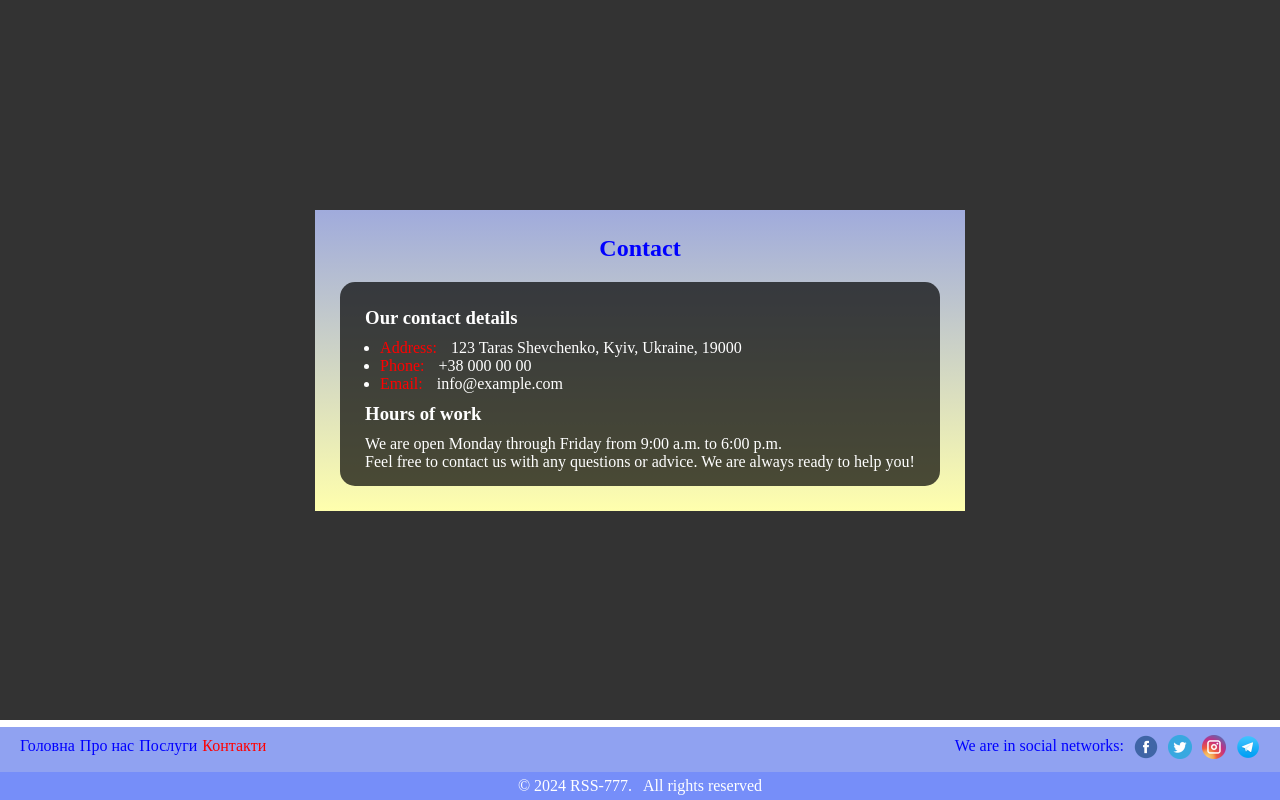
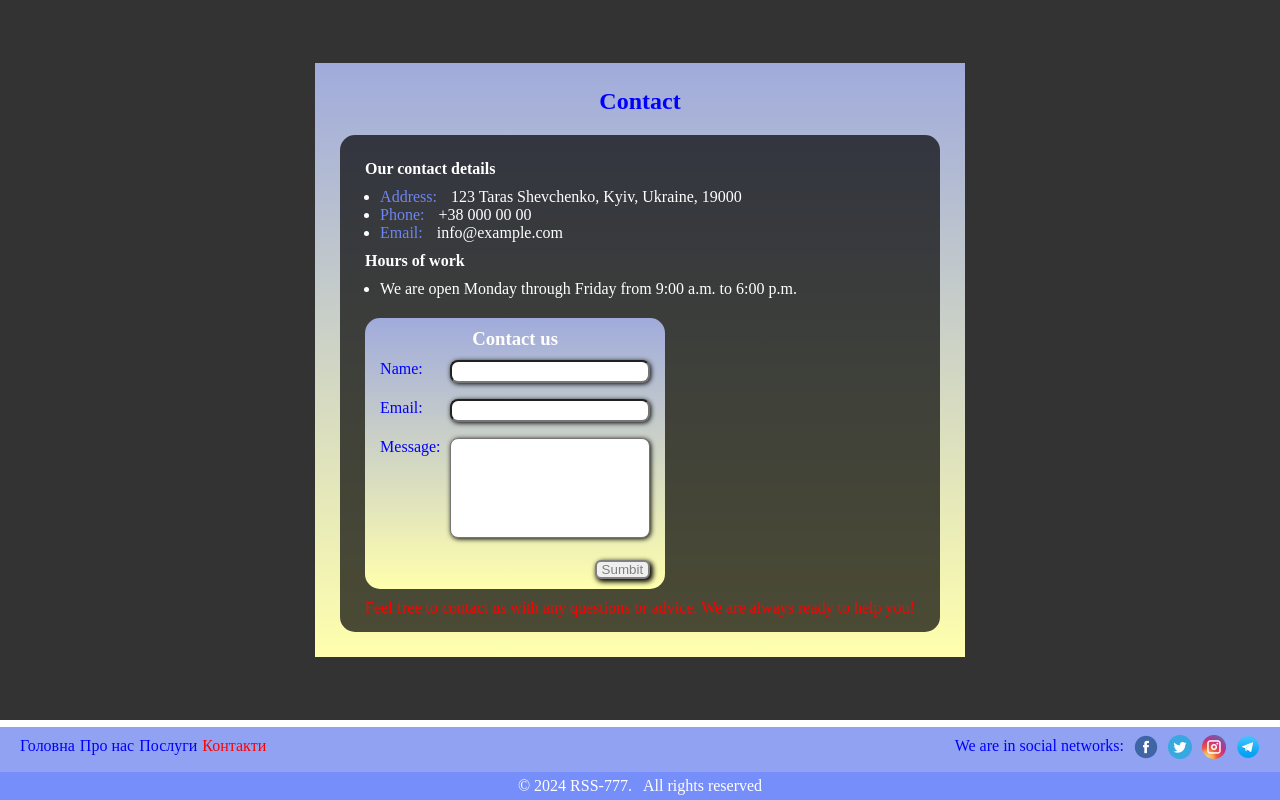
Before and after one commit to RSS-777/internet-shop, a React (Vite) app: page /contact in a window 1280 px wide. Built offline with nearby package versions, Linux system fonts and the light colour scheme; no server answers.

Commit message:
add formMessage

```diff
--- a/package.json
+++ b/package.json
@@ -10,14 +10,17 @@
     "preview": "vite preview"
   },
   "dependencies": {
+    "@hookform/resolvers": "^3.3.4",
     "@reduxjs/toolkit": "^2.1.0",
     "react": "^18.2.0",
     "react-dom": "^18.2.0",
+    "react-hook-form": "^7.50.1",
     "react-redux": "^9.1.0",
     "react-router-dom": "^6.22.0",
     "react-slick": "^0.30.1",
     "slick-carousel": "^1.8.1",
-    "styled-components": "^6.1.8"
+    "styled-components": "^6.1.8",
+    "yup": "^1.3.3"
   },
   "devDependencies": {
     "@types/react": "^18.2.55",
--- a/src/components/ContainerProducts/ContainerProductsStyle.ts
+++ b/src/components/ContainerProducts/ContainerProductsStyle.ts
@@ -45,6 +45,7 @@ export const StyleBlockElement = styled.div`
     text-align: center;
     padding: 10px;
     cursor: pointer;
+    transition: transform 0.5s ease, box-shadow 0.5s ease;
 
     h4 {
       color: blue;
@@ -67,6 +68,5 @@ export const StyleBlockElement = styled.div`
       transform: rotateY(-25deg) rotateX(2deg);
       border: 2px solid #7284D1;
       box-shadow: 4px 3px 6px 0 black;
-      transition: transform 0.5s ease, box-shadow 0.5s ease;
     }
 `;
--- a/src/components/Footer/Footer.tsx
+++ b/src/components/Footer/Footer.tsx
@@ -20,16 +20,16 @@ const Footer: FC = () => {
                 <BlockSocialStyle>
                     <p>We are in social networks:</p>
                     <div>
-                        <a href="https://facebook.com/example">
+                        <a href="https://facebook.com/example" target="_blank">
                             <img src={facebook} />
                         </a>
-                        <a href="https://twitter.com/example">
+                        <a href="https://twitter.com/example" target="_blank">
                             <img src={twiter} />
                         </a>
-                        <a href="https://instagram.com/example">
+                        <a href="https://instagram.com/example" target="_blank">
                             <img src={instagram} />
                         </a>
-                        <a href="https://t.me/your_telegram_channel_or_username">
+                        <a href="https://t.me/your_telegram_channel_or_username" target="_blank">
                             <img src={telegram} />
                         </a>
                     </div>
--- a/src/components/Footer/FooterStyle.ts
+++ b/src/components/Footer/FooterStyle.ts
@@ -78,6 +78,11 @@ export const BlockSocialStyle = styled.div`
 
       img {
         width: 24px;
+
+        &:hover {
+          box-shadow: 0 0 5px 0 black;
+          border-radius: 50%;
+        }
       }
     }
    }
--- /dev/null
+++ b/src/components/FormForMessage/FormForMessage.tsx
@@ -0,0 +1,83 @@
+import { FC, useState, useEffect } from "react";
+import { useForm } from "react-hook-form";
+import * as Yup from 'yup';
+import { yupResolver } from "@hookform/resolvers/yup";
+import { StyleContainer, StyleSubmitMessage } from "./FormForMessageStyle";
+
+const schema = Yup.object().shape({
+    name: Yup.string().required('Name is required').min(3, 'Name must be at least 3 characters'),
+    email: Yup.string().required('Email is required').email('Please enter a valid email address'),
+    message: Yup.string().required('Message is required').min(15, 'The message cannot be shorter than 15 characters'),
+});
+
+type TypeFormData = {
+    name: string,
+    email: string,
+    message: string
+};
+
+const FormForMessage: FC = () => {
+    const [isFormSubmitted, setIsFormSubmitted] = useState<boolean>(false);
+    const { register, handleSubmit, formState: { errors, isValid }, reset } = useForm<TypeFormData>({
+        resolver: yupResolver(schema)
+    });
+
+    const onSubmit = (data: TypeFormData) => {
+        console.log(data)
+        reset()
+        setIsFormSubmitted(true)
+        console.log(isFormSubmitted);
+    };
+
+    useEffect(() => {
+        if(isFormSubmitted){
+            setTimeout(()=> {setIsFormSubmitted(false)}, 3000)
+        }
+    },[isFormSubmitted]);
+
+    return (
+        <StyleContainer>
+            <form onSubmit={handleSubmit(onSubmit)}>
+                <h3>Contact us</h3>
+                <div className="block-text">
+                    <label htmlFor="name">Name:</label>
+                    <input
+                        type="text"
+                        id="name"
+                        {...register('name')}
+                    />
+                </div>
+                <div className="block-error">
+                    {errors.name && <p>{errors.name.message}</p>}
+                </div>
+                <div className="block-text">
+                    <label htmlFor="email">Email:</label>
+                    <input
+                        type="email"
+                        id="email"
+                        {...register('email')}
+                    />
+                </div>
+                <div className="block-error">
+                    {errors.email && <p>{errors.email.message}</p>}
+                </div>
+                <div className="block-text">
+                    <label htmlFor="message">Message:</label>
+                    <textarea
+                        id="message"
+                        {...register('message')}
+                    ></textarea>
+                </div>
+                <div className="block-error">
+                    {errors.message && <p>{errors.message.message}</p>}
+                </div>
+                <StyleSubmitMessage $submitted={isFormSubmitted} >
+                    {isFormSubmitted && <span>Ваша форма успішно відправлена</span>}
+                </StyleSubmitMessage>
+                <button className={!isValid ? 'disabled' : 'enabled'} type="submit">Sumbit</button>
+            </form>
+        </StyleContainer>
+    )
+}
+
+export default FormForMessage;
--- /dev/null
+++ b/src/components/FormForMessage/FormForMessageStyle.ts
@@ -0,0 +1,106 @@
+import styled, {keyframes} from "styled-components";
+
+const messageSubmit = keyframes`
+    0% {
+      background-color: transparant;
+    }
+    50% {
+      background-color: black;
+    }
+    100% {
+      background-color: transparant;
+    }
+`;
+
+
+export const StyleContainer = styled.div`
+  background-image: linear-gradient(#A0ABDC, #FFFFAD);
+  border-radius: 15px;
+  width: 300px;
+  overflow: hidden;
+  margin-left: 10px;
+
+  form {
+    position: relative;
+    padding-bottom: 30px;
+    padding: 0 15px 35px;
+
+    h3 {
+        text-align: center;
+        padding: 10px;
+    }
+
+    .block-text {
+        display: flex;
+        justify-content: space-between;
+
+        label {
+            color: blue;
+        }
+
+        input {
+            padding: 2px 5px;
+            border-radius: 8px;
+            width: 200px;
+            box-shadow: 1px 1px 5px 0 black;
+        }
+
+        textarea {
+            border-radius: 8px;
+            resize: none;
+            height: 100px;
+            width: 200px;
+            padding: 5px;
+            box-shadow: 1px 1px 5px 0 black;
+        }
+    }
+
+    .block-error {
+        display: flex;
+        justify-content: end;
+        align-items: center;
+        font-size: 10px;
+        height: 16px;
+
+        p {
+            color: red;
+        }
+    }
+
+    button {
+        position: absolute;
+        right: 15px;
+        bottom: 10px;
+        padding: 0 5px;
+        border-radius: 6px;
+        color: blue;
+        border: 2px solid blue;
+        box-shadow: 2px 2px 5px 1px black;
+
+        &.enabled:hover {
+            border: 1px solid red;
+            box-shadow: 0 0 3px 0 black;
+        }
+
+        &.disabled {
+            color: gray;
+            border: 2px solid gray;
+            cursor: not-allowed;
+        }
+    }
+  }
+`;
+
+export const StyleSubmitMessage = styled.div<{$submitted: boolean}>`
+    display: ${props => props.$submitted ? 'flex' : 'none'};
+    justify-content: center;
+    align-items: center;
+    position: absolute;
+    z-index: 2;
+    top: 0;
+    left: 0;
+    width: 100%;
+    height: 100%;
+    color: white;
+    animation: ${messageSubmit} 4s ease;
+`;
--- a/src/components/Navigation/NavigationStyles.ts
+++ b/src/components/Navigation/NavigationStyles.ts
@@ -31,6 +31,7 @@ export const StyleLink = styled(Link)`
    padding: 10px 10px;
    animation: ${animation} 1.5s ease;
    box-shadow: 1px 1px 6px 0 black;
+   transition: transform 0.5s ease, box-shadow 0.5s ease;
 
    img {
     width: 50px;
@@ -41,6 +42,5 @@ export const StyleLink = styled(Link)`
     transform: rotateY(-25deg) rotateX(2deg);
     border: 2px solid #7284D1;
     box-shadow: 4px 3px 6px 0 black;
-    transition: transform 0.5s ease, box-shadow 0.5s ease;
    }
 `;
--- a/src/pages/Contact/Contact.tsx
+++ b/src/pages/Contact/Contact.tsx
@@ -1,23 +1,27 @@
 import { FC } from "react";
 import ContainerForPages from "../../components/ContainerForPages/ContainerForPages";
+import FormForMessage from "../../components/FormForMessage/FormForMessage";
 import { StyleDiv } from "./ContactStyle";
 
 const Contact: FC = () => {
     return (
         <ContainerForPages h2="Contact">
             <StyleDiv>
-                <div>
-                    <h3>Our contact details</h3>
+                <div className="div-list">
+                    <h4>Our contact details</h4>
                     <ul>
                         <li><span>Address:</span> 123 Taras Shevchenko, Kyiv, Ukraine, 19000</li>
                         <li><span>Phone:</span> +38 000 00 00</li>
                         <li><span>Email:</span> info@example.com</li>
                     </ul>
                 </div>
-                <div>
-                    <h3>Hours of work</h3>
-                    <p>We are open Monday through Friday from 9:00 a.m. to 6:00 p.m.</p>
+                <div className="div-work-hour">
+                    <h4>Hours of work</h4>
+                    <ul>
+                        <li>We are open Monday through Friday from 9:00 a.m. to 6:00 p.m.</li>
+                    </ul>
                 </div>
+                <FormForMessage />
                 <p> Feel free to contact us with any questions or advice. We are always ready to help you!</p>
             </StyleDiv>
         </ContainerForPages>
--- a/src/pages/Contact/ContactStyle.ts
+++ b/src/pages/Contact/ContactStyle.ts
@@ -6,29 +6,34 @@ export const StyleDiv = styled.div`
   border-radius: 15px;
   color: white;
 
-  div {
-    h3 {
+  .div-list {
+    h4 {
        padding: 10px;
     }
 
     ul {
-        padding-left: 25px;
+      padding-left: 25px;
 
-        span {
-            color: red;
-            padding-right: 10px;
-        }
+      span {
+          color: #6E86F1;
+          padding-right: 10px;
+      }
     }
   }
 
-  div {
+  .div-work-hour {
+    h4 {
+      padding: 10px;
+    }
 
-      p {
-        padding: 0 10px;
-      }
+    ul {
+      padding-left: 25px;
+      margin-bottom: 20px;
+    }
   }
 
-  p {
-    padding: 0 10px;
+  >p {
+    padding: 10px 10px 0;
+    color: red;
   }
 `;
```
Also changed, not shown: 1 other file (tests, documents, lock files or other folders).
